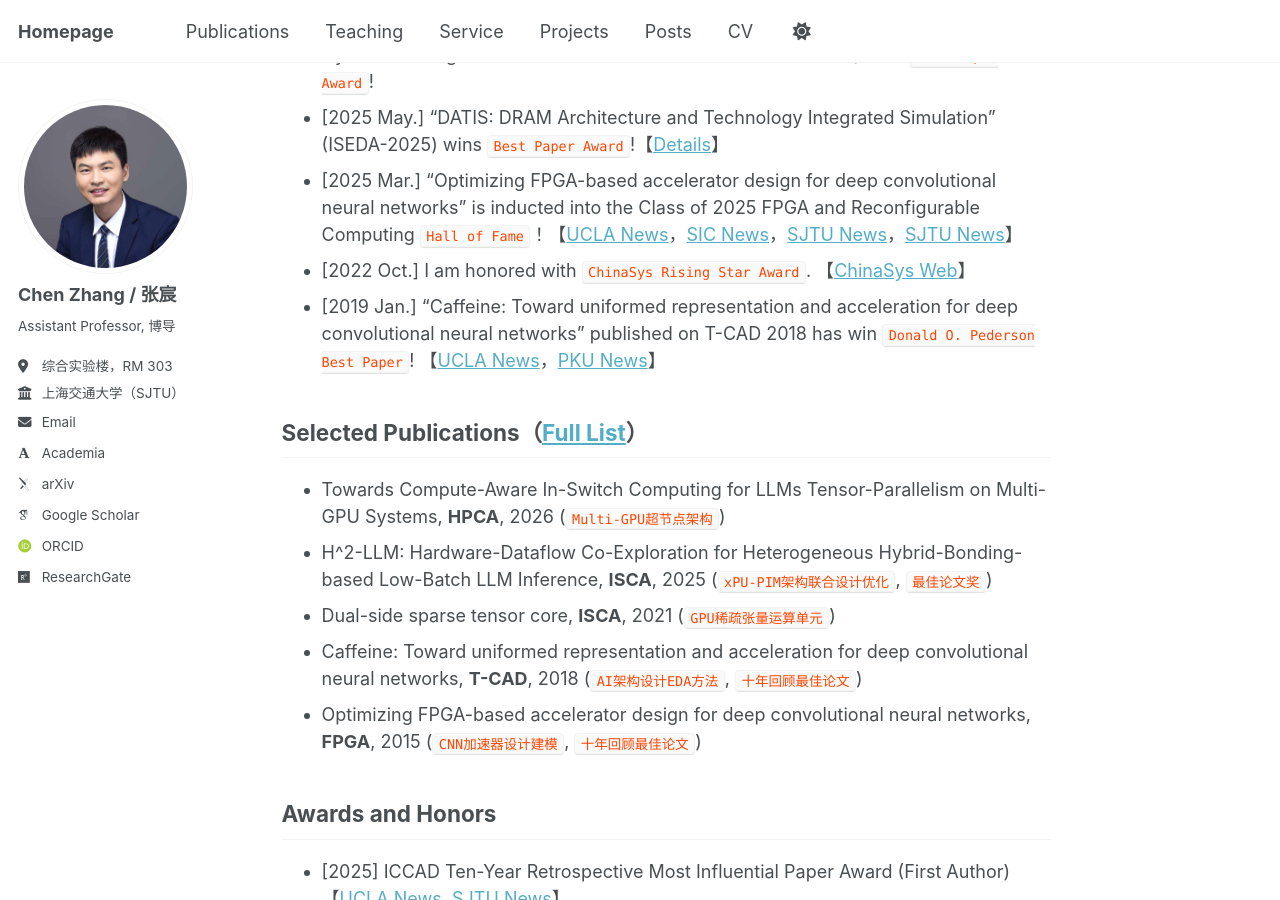
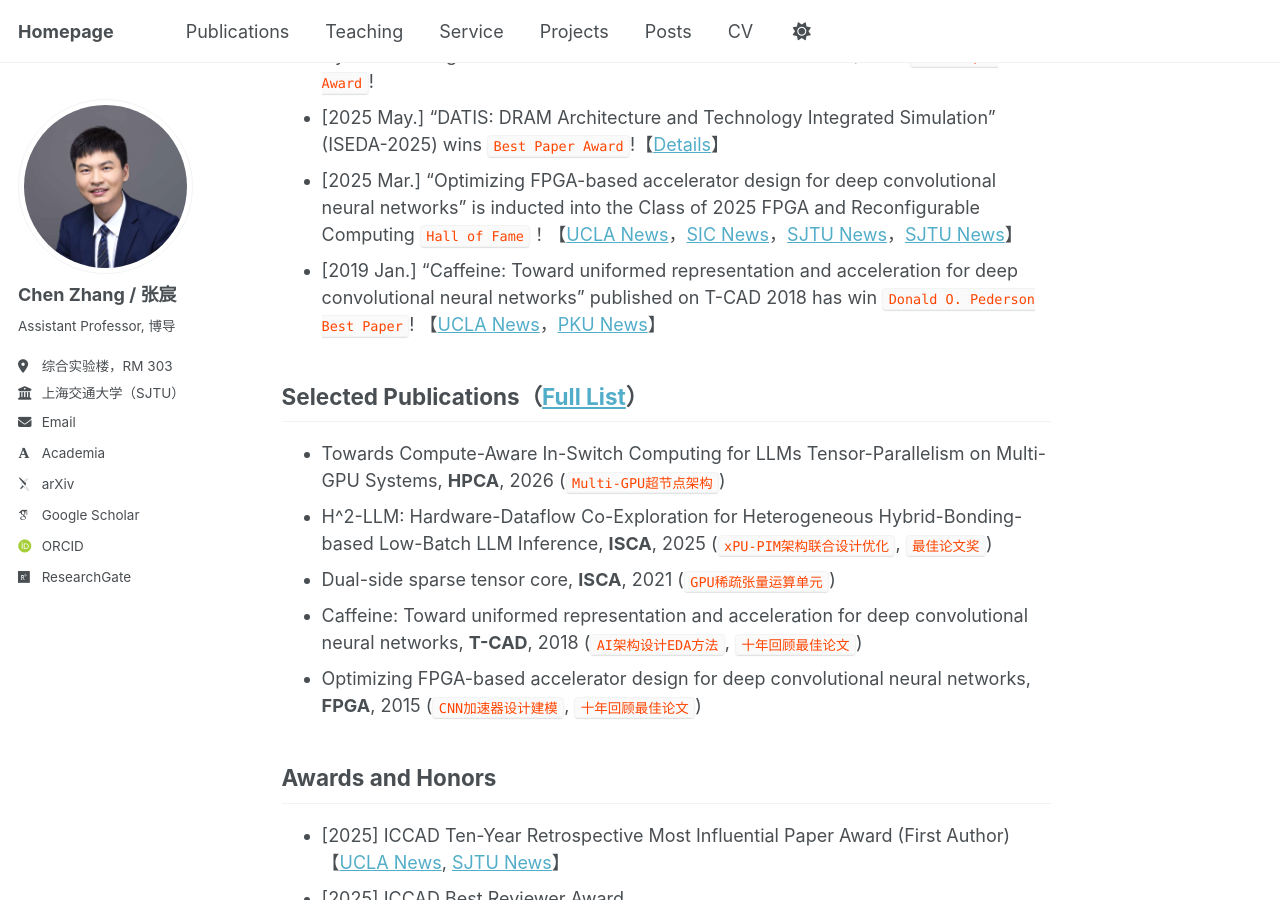
Before and after one commit to chenzhangsjtu/chenzhangsjtu.github.io, a Jekyll site: the page built from _pages/about.md, in a window 1280 px wide and 900 px high, scrolled down 1079 px. Built offline with Jekyll 4.4.1, drawn with Linux system fonts in a browser that asks for light colours; some web fonts are replaced.

Commit message:
Update about.md

```diff
--- a/_pages/about.md
+++ b/_pages/about.md
@@ -29,7 +29,6 @@ I have published over 30 papers in top-tier conferences and journals, including
 - [2025 June] "H^2-LLM: Hardware-Dataflow Co-Exploration for Heterogeneous Hybrid-Bonding-based Low-Batch LLM Inference" (ISCA-2025) wins <code style="color : orangered">Best Paper Award</code>!
 - [2025 May.] "DATIS: DRAM Architecture and Technology Integrated Simulation" (ISEDA-2025) wins <code style="color : orangered">Best Paper Award</code>!【[Details](https://mp.weixin.qq.com/s/hbeWcrVhF9V7ioWSrNAvWQ)】
 - [2025 Mar.] "Optimizing FPGA-based accelerator design for deep convolutional neural networks" is inducted into the Class of 2025 FPGA and Reconfigurable Computing <code style="color : orangered">Hall of Fame</code>！【[UCLA News](https://www.cs.ucla.edu/professor-jason-cong-and-co-authors-inducted-into-the-class-of-2025-fpga-and-reconfigurable-computing-hall-of-fame/)，[SIC News](https://mp.weixin.qq.com/s/ZKNA4BI9bxbInRNhaJVlLg)，[SJTU News](https://mp.weixin.qq.com/s/vpba44-PizkJ_xq2F9I0Uw)，[SJTU News](https://news.sjtu.edu.cn/jdyw/20250305/207749.html)】
-- [2022 Oct.] I am honored with <code style="color : orangered">ChinaSys Rising Star Award</code>. 【[ChinaSys Web](https://chinasys.org/doku.php?id=awards)】
 - [2019 Jan.] "Caffeine: Toward uniformed representation and acceleration for deep convolutional neural networks" published on T-CAD 2018 has win <code style="color : orangered">Donald O. Pederson Best Paper</code>! 【[UCLA News](https://www.cs.ucla.edu/2019-donald-o-pederson-best-paper-award/)，[PKU News](https://cs.pku.edu.cn/info/1263/2440.htm)】
 
 ## Selected Publications（[Full List](https://chenzhangsjtu.github.io/publications/)）
```
